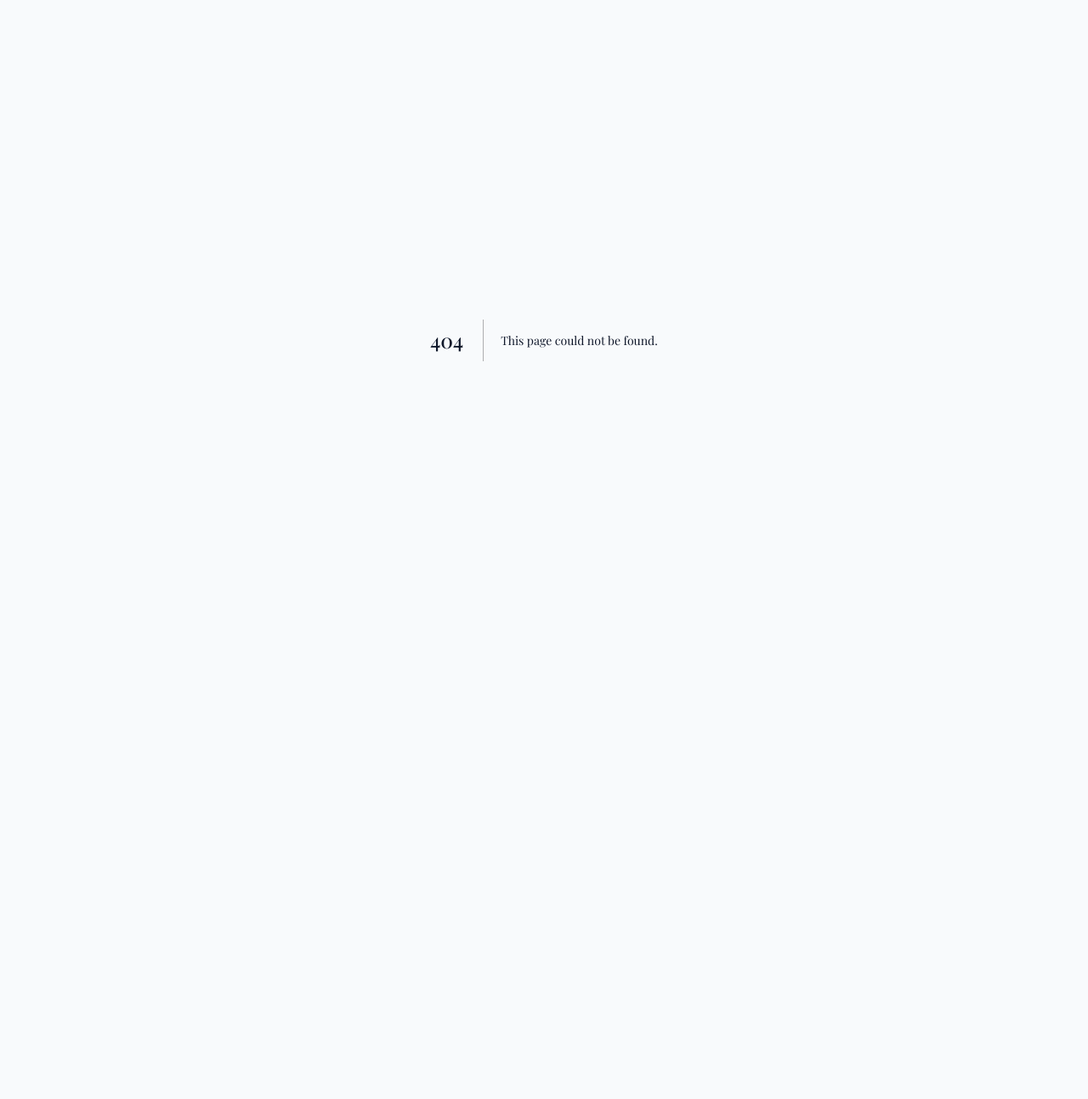
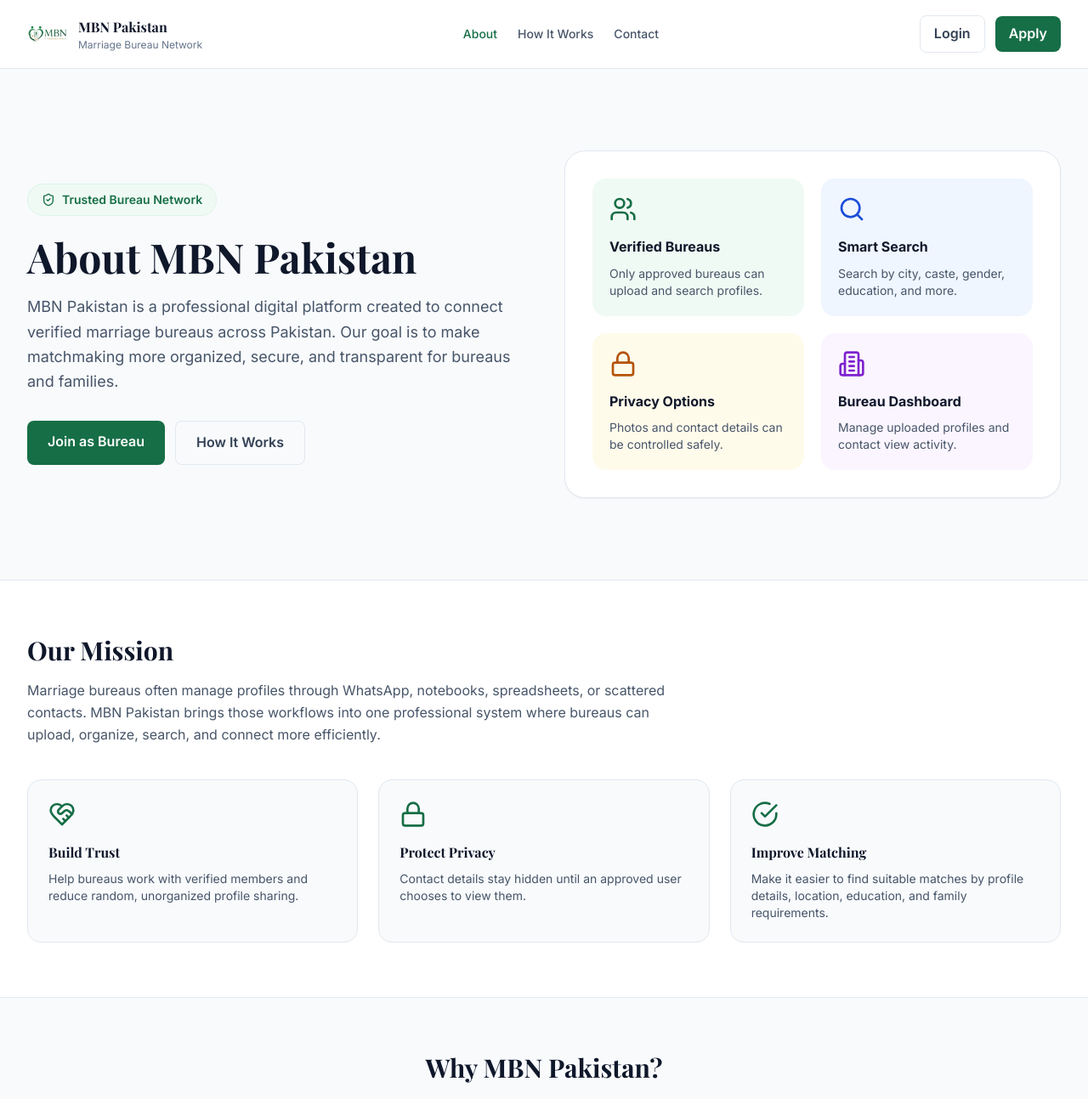
Before and after one commit to Pervez14/MBNPakistan, a Next.js app: page /about in a window 1280 px wide. Before the commit this address had no page. Shown: the top 1293 px of the page at 85% size. Before the commit the page ends 800 px from the top, so only its background shows below. Built offline with nearby package versions, Linux system fonts and the light colour scheme; a web font is replaced by a local one.

Commit message:
Create page.tsx

```diff
--- /dev/null
+++ b/src/app/about/page.tsx
@@ -0,0 +1,241 @@
+import Link from 'next/link';
+import {
+  ShieldCheck,
+  Users,
+  HeartHandshake,
+  Search,
+  Building2,
+  Lock,
+  CheckCircle,
+} from 'lucide-react';
+
+export default function AboutPage() {
+  return (
+    <div className="min-h-screen bg-slate-50">
+      {/* Header */}
+      <header className="bg-white border-b border-slate-200">
+        <div className="max-w-7xl mx-auto px-4 md:px-8 py-4 flex items-center justify-between">
+          <Link href="/" className="flex items-center gap-3">
+            <img
+              src="/mbn-logo.png"
+              alt="MBN Pakistan"
+              className="w-12 h-12 object-contain"
+            />
+            <div>
+              <p className="font-heading font-bold text-slate-900">
+                MBN Pakistan
+              </p>
+              <p className="text-xs text-slate-500">
+                Marriage Bureau Network
+              </p>
+            </div>
+          </Link>
+
+          <nav className="hidden md:flex items-center gap-6 text-sm font-medium text-slate-600">
+            <Link href="/about" className="text-green-700">
+              About
+            </Link>
+            <Link href="/how-it-works" className="hover:text-green-700">
+              How It Works
+            </Link>
+            <Link href="/contact" className="hover:text-green-700">
+              Contact
+            </Link>
+          </nav>
+
+          <div className="flex items-center gap-3">
+            <Link
+              href="/login"
+              className="hidden sm:inline-flex px-4 py-2 rounded-lg border border-slate-200 text-slate-700 font-semibold hover:bg-slate-50"
+            >
+              Login
+            </Link>
+
+            <Link
+              href="/register"
+              className="inline-flex px-4 py-2 rounded-lg bg-green-700 text-white font-semibold hover:bg-green-800"
+            >
+              Apply
+            </Link>
+          </div>
+        </div>
+      </header>
+
+      {/* Hero */}
+      <section className="max-w-7xl mx-auto px-4 md:px-8 py-16 md:py-24">
+        <div className="grid grid-cols-1 lg:grid-cols-2 gap-12 items-center">
+          <div>
+            <span className="inline-flex items-center gap-2 px-4 py-2 rounded-full bg-green-50 text-green-700 text-sm font-semibold border border-green-100">
+              <ShieldCheck className="w-4 h-4" />
+              Trusted Bureau Network
+            </span>
+
+            <h1 className="font-heading text-4xl md:text-5xl font-bold text-slate-900 mt-6 leading-tight">
+              About MBN Pakistan
+            </h1>
+
+            <p className="text-lg text-slate-600 mt-5 leading-relaxed">
+              MBN Pakistan is a professional digital platform created to connect
+              verified marriage bureaus across Pakistan. Our goal is to make
+              matchmaking more organized, secure, and transparent for bureaus
+              and families.
+            </p>
+
+            <div className="mt-8 flex flex-col sm:flex-row gap-3">
+              <Link
+                href="/register"
+                className="inline-flex justify-center px-6 py-3 rounded-lg bg-green-700 text-white font-semibold hover:bg-green-800"
+              >
+                Join as Bureau
+              </Link>
+
+              <Link
+                href="/how-it-works"
+                className="inline-flex justify-center px-6 py-3 rounded-lg border border-slate-200 text-slate-700 font-semibold hover:bg-white"
+              >
+                How It Works
+              </Link>
+            </div>
+          </div>
+
+          <div className="bg-white border border-slate-200 rounded-3xl p-8 shadow-sm">
+            <div className="grid grid-cols-1 sm:grid-cols-2 gap-5">
+              <div className="p-5 rounded-2xl bg-green-50">
+                <Users className="w-8 h-8 text-green-700 mb-4" />
+                <p className="font-bold text-slate-900">Verified Bureaus</p>
+                <p className="text-sm text-slate-600 mt-2">
+                  Only approved bureaus can upload and search profiles.
+                </p>
+              </div>
+
+              <div className="p-5 rounded-2xl bg-blue-50">
+                <Search className="w-8 h-8 text-blue-700 mb-4" />
+                <p className="font-bold text-slate-900">Smart Search</p>
+                <p className="text-sm text-slate-600 mt-2">
+                  Search by city, caste, gender, education, and more.
+                </p>
+              </div>
+
+              <div className="p-5 rounded-2xl bg-amber-50">
+                <Lock className="w-8 h-8 text-amber-700 mb-4" />
+                <p className="font-bold text-slate-900">Privacy Options</p>
+                <p className="text-sm text-slate-600 mt-2">
+                  Photos and contact details can be controlled safely.
+                </p>
+              </div>
+
+              <div className="p-5 rounded-2xl bg-purple-50">
+                <Building2 className="w-8 h-8 text-purple-700 mb-4" />
+                <p className="font-bold text-slate-900">Bureau Dashboard</p>
+                <p className="text-sm text-slate-600 mt-2">
+                  Manage uploaded profiles and contact view activity.
+                </p>
+              </div>
+            </div>
+          </div>
+        </div>
+      </section>
+
+      {/* Mission */}
+      <section className="bg-white border-y border-slate-200">
+        <div className="max-w-7xl mx-auto px-4 md:px-8 py-16">
+          <div className="max-w-3xl">
+            <h2 className="font-heading text-3xl font-bold text-slate-900">
+              Our Mission
+            </h2>
+
+            <p className="text-slate-600 mt-4 leading-relaxed">
+              Marriage bureaus often manage profiles through WhatsApp, notebooks,
+              spreadsheets, or scattered contacts. MBN Pakistan brings those
+              workflows into one professional system where bureaus can upload,
+              organize, search, and connect more efficiently.
+            </p>
+          </div>
+
+          <div className="grid grid-cols-1 md:grid-cols-3 gap-6 mt-10">
+            <div className="p-6 rounded-2xl border border-slate-200 bg-slate-50">
+              <HeartHandshake className="w-8 h-8 text-green-700 mb-4" />
+              <h3 className="font-bold text-slate-900">Build Trust</h3>
+              <p className="text-sm text-slate-600 mt-2">
+                Help bureaus work with verified members and reduce random,
+                unorganized profile sharing.
+              </p>
+            </div>
+
+            <div className="p-6 rounded-2xl border border-slate-200 bg-slate-50">
+              <Lock className="w-8 h-8 text-green-700 mb-4" />
+              <h3 className="font-bold text-slate-900">Protect Privacy</h3>
+              <p className="text-sm text-slate-600 mt-2">
+                Contact details stay hidden until an approved user chooses to
+                view them.
+              </p>
+            </div>
+
+            <div className="p-6 rounded-2xl border border-slate-200 bg-slate-50">
+              <CheckCircle className="w-8 h-8 text-green-700 mb-4" />
+              <h3 className="font-bold text-slate-900">Improve Matching</h3>
+              <p className="text-sm text-slate-600 mt-2">
+                Make it easier to find suitable matches by profile details,
+                location, education, and family requirements.
+              </p>
+            </div>
+          </div>
+        </div>
+      </section>
+
+      {/* Values */}
+      <section className="max-w-7xl mx-auto px-4 md:px-8 py-16">
+        <div className="text-center max-w-3xl mx-auto">
+          <h2 className="font-heading text-3xl font-bold text-slate-900">
+            Why MBN Pakistan?
+          </h2>
+
+          <p className="text-slate-600 mt-4">
+            We are building a modern platform for serious marriage bureaus who
+            want a more professional way to serve families.
+          </p>
+        </div>
+
+        <div className="grid grid-cols-1 md:grid-cols-2 gap-6 mt-10">
+          {[
+            'Verified bureau access',
+            'Profile privacy controls',
+            'Hidden contact details until requested',
+            'Admin contact-view tracking',
+            'City and province based search',
+            'Professional bureau dashboard',
+          ].map((item) => (
+            <div
+              key={item}
+              className="flex items-center gap-3 bg-white border border-slate-200 rounded-2xl p-5"
+            >
+              <CheckCircle className="w-5 h-5 text-green-700 flex-shrink-0" />
+              <p className="font-semibold text-slate-800">{item}</p>
+            </div>
+          ))}
+        </div>
+      </section>
+
+      {/* CTA */}
+      <section className="bg-green-700">
+        <div className="max-w-7xl mx-auto px-4 md:px-8 py-14 text-center">
+          <h2 className="font-heading text-3xl font-bold text-white">
+            Join the MBN Pakistan network
+          </h2>
+
+          <p className="text-green-50 mt-3 max-w-2xl mx-auto">
+            Apply as a marriage bureau and start managing profiles through a
+            professional digital dashboard.
+          </p>
+
+          <Link
+            href="/register"
+            className="inline-flex mt-6 px-6 py-3 rounded-lg bg-white text-green-700 font-bold hover:bg-green-50"
+          >
+            Apply for Membership
+          </Link>
+        </div>
+      </section>
+    </div>
+  );
+}
```
